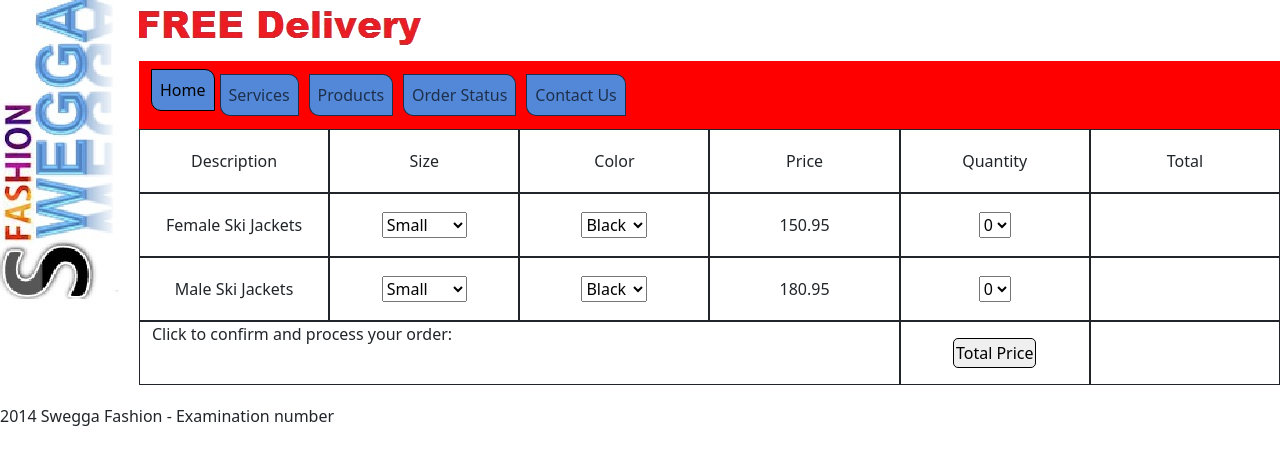
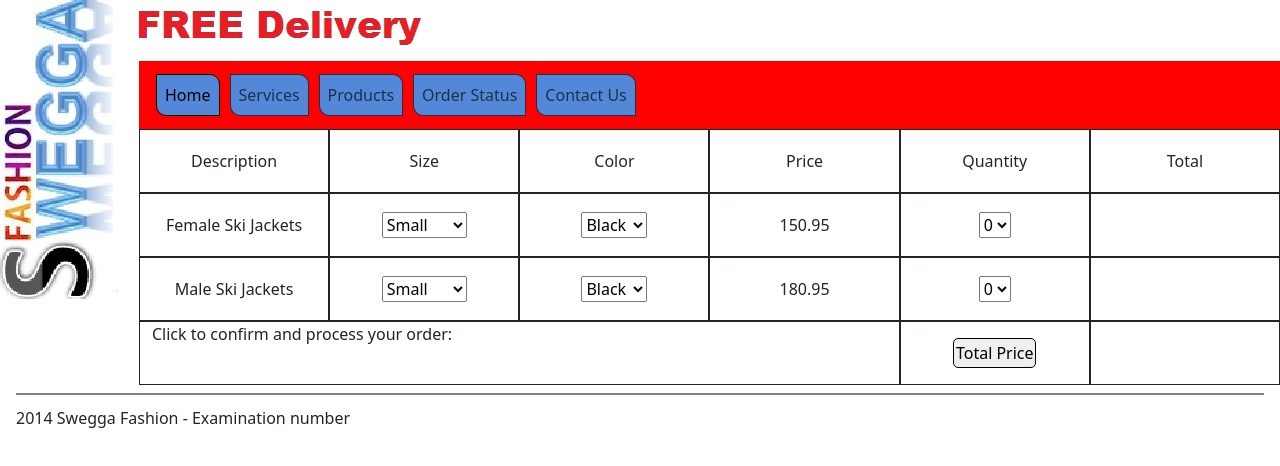
Before and after one commit to robynainsley21/swegga-challenge, a plain HTML site: page index.html in a window 1280 px wide. Drawn offline with nearby package versions, Linux system fonts and the light colour scheme.

Commit message:
Fix footer

```diff
--- a/css/styles.css
+++ b/css/styles.css
@@ -88,8 +88,8 @@ input{
 
 /*footer*/
 footer{
-    margin-top: .5em;
-    border-top: 2px gray;
+    margin: .5em 1em;
+    border-top: 2px solid gray;
     padding-top: .7em;
     clear: left;
 }
--- a/index.html
+++ b/index.html
@@ -41,7 +41,7 @@
                 <ul class="navbar-nav">
                   <li class="nav-item">
                     <a
-                      class="nav-link active m-auto"
+                      class="nav-link active"
                       aria-current="page"
                       href="#"
                       >Home</a
```
